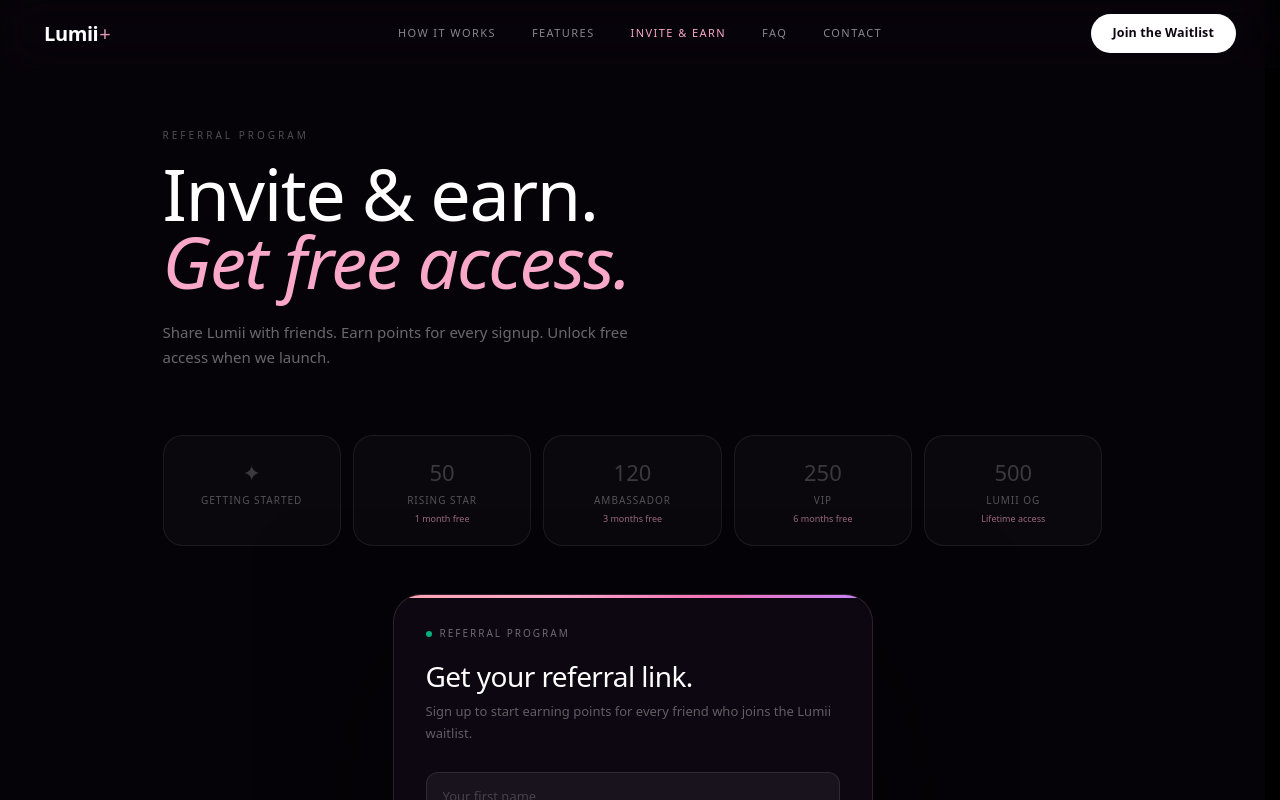
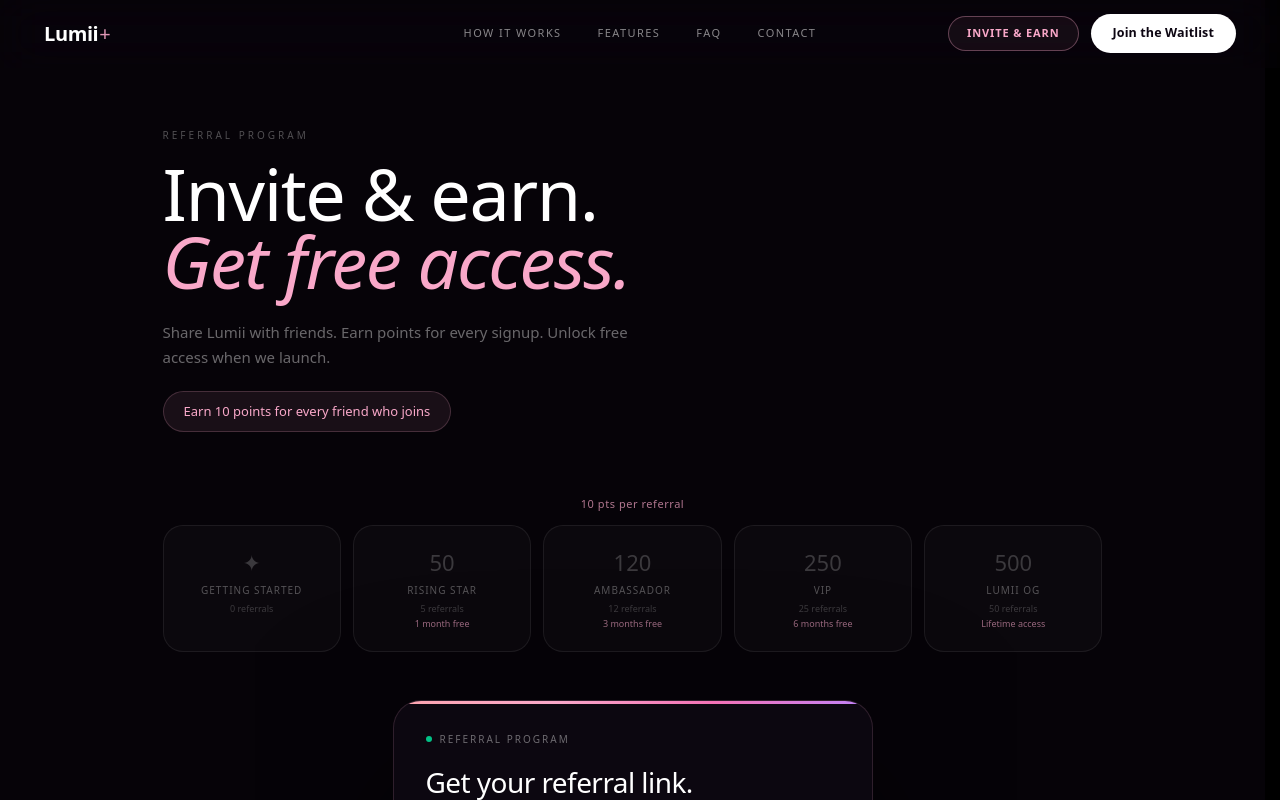
Before and after one commit to HarrisonO107/Lumii, a Next.js app: page /referrals in a window 1280 px wide. Shown: the top 800 px of the page. Built offline with nearby package versions, Linux system fonts and the light colour scheme.

Commit message:
feat: referral system with points, tiers, and dashboard

```diff
--- a/app/components/Nav.tsx
+++ b/app/components/Nav.tsx
@@ -113,7 +113,6 @@
 const NAV_LINKS = [
   { label: "HOW IT WORKS", href: "/how-it-works" },
   { label: "FEATURES",     href: "/features" },
-  { label: "INVITE & EARN", href: "/referrals" },
   { label: "FAQ",          href: "/faq" },
   { label: "CONTACT",      href: "/contact" },
 ];
@@ -221,8 +220,29 @@
             })}
           </div>
 
-          {/* Desktop CTA — solid white pill with dark text, matching live site */}
-          <div className="hidden md:flex">
+          {/* Desktop CTAs */}
+          <div className="hidden md:flex items-center gap-3">
+            <Link
+              href="/referrals"
+              className="text-[11px] font-semibold tracking-[0.08em] uppercase transition-all duration-200"
+              style={{
+                color: pathname === "/referrals" ? "#F9A8C9" : "#F9A8C9",
+                padding: "8px 18px",
+                borderRadius: 100,
+                border: "1px solid rgba(249,168,201,0.35)",
+                background: "rgba(249,168,201,0.06)",
+              }}
+              onMouseEnter={(e) => {
+                e.currentTarget.style.background = "rgba(249,168,201,0.12)";
+                e.currentTarget.style.borderColor = "rgba(249,168,201,0.55)";
+              }}
+              onMouseLeave={(e) => {
+                e.currentTarget.style.background = "rgba(249,168,201,0.06)";
+                e.currentTarget.style.borderColor = "rgba(249,168,201,0.35)";
+              }}
+            >
+              Invite &amp; Earn
+            </Link>
             <motion.button
               onClick={openModal}
               whileHover={{ scale: 1.02, boxShadow: "0 6px 28px rgba(0,0,0,0.35)" }}
@@ -280,7 +300,18 @@
                     </Link>
                   );
                 })}
-                <div className="mt-3 pt-3" style={{ borderTop: "1px solid rgba(255,255,255,0.06)" }}>
+                <div className="mt-3 pt-3 flex flex-col gap-2" style={{ borderTop: "1px solid rgba(255,255,255,0.06)" }}>
+                  <Link
+                    href="/referrals"
+                    className="w-full py-3 rounded-xl text-[12px] font-semibold tracking-[0.08em] uppercase text-center"
+                    style={{
+                      color: "#F9A8C9",
+                      border: "1px solid rgba(249,168,201,0.35)",
+                      background: "rgba(249,168,201,0.06)",
+                    }}
+                  >
+                    Invite &amp; Earn
+                  </Link>
                   <button
                     onClick={openModal}
                     className="w-full py-3 rounded-xl text-[13px] font-semibold"
--- a/app/referrals/page.tsx
+++ b/app/referrals/page.tsx
@@ -112,9 +112,15 @@
             Invite &amp; earn.<br />
             <span className="italic" style={{ color: "#F9A8C9" }}>Get free access.</span>
           </h1>
-          <p className="text-[15px] text-white/40 font-light max-w-[480px] leading-[1.7]">
+          <p className="text-[15px] text-white/40 font-light max-w-[480px] leading-[1.7] mb-5">
             Share Lumii with friends. Earn points for every signup. Unlock free access when we launch.
           </p>
+          <div
+            className="inline-flex items-center gap-2.5 rounded-full px-5 py-2.5"
+            style={{ background: "rgba(249,168,201,0.08)", border: "1px solid rgba(249,168,201,0.2)" }}
+          >
+            <span className="text-[13px] font-medium" style={{ color: "#F9A8C9" }}>Earn 10 points for every friend who joins</span>
+          </div>
         </motion.div>
       </section>
 
@@ -124,6 +130,12 @@
           initial={{ opacity: 0, y: 16 }}
           animate={{ opacity: 1, y: 0 }}
           transition={{ duration: 0.7, delay: 0.1, ease }}
+          className="flex flex-col gap-3"
+        >
+          <p className="text-[11px] font-medium tracking-[0.05em] text-center" style={{ color: "rgba(249,168,201,0.7)" }}>
+            10 pts per referral
+          </p>
+          <div
           className="grid grid-cols-2 md:grid-cols-5 gap-3"
         >
           {TIERS.map((tier, i) => (
@@ -145,6 +157,9 @@
               <p className="text-[10px] font-medium tracking-[0.1em] uppercase mb-1" style={{ color: data && tierIndex >= i ? "rgba(255,255,255,0.7)" : "rgba(255,255,255,0.3)" }}>
                 {tier.name}
               </p>
+              <p className="text-[9px] font-light mb-0.5" style={{ color: data && tierIndex >= i ? "rgba(255,255,255,0.45)" : "rgba(255,255,255,0.2)" }}>
+                {tier.referrals === 0 ? "0 referrals" : `${tier.referrals} referrals`}
+              </p>
               {tier.reward && (
                 <p className="text-[9px] font-light" style={{ color: "rgba(249,168,201,0.6)" }}>
                   {tier.reward}
@@ -152,6 +167,7 @@
               )}
             </div>
           ))}
+          </div>
         </motion.div>
       </section>
 
```
